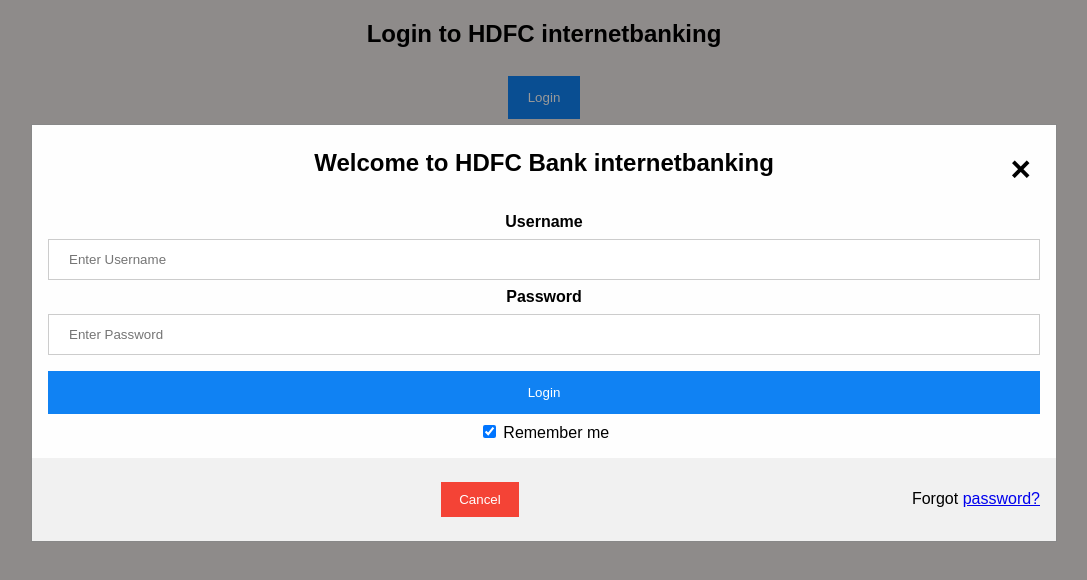
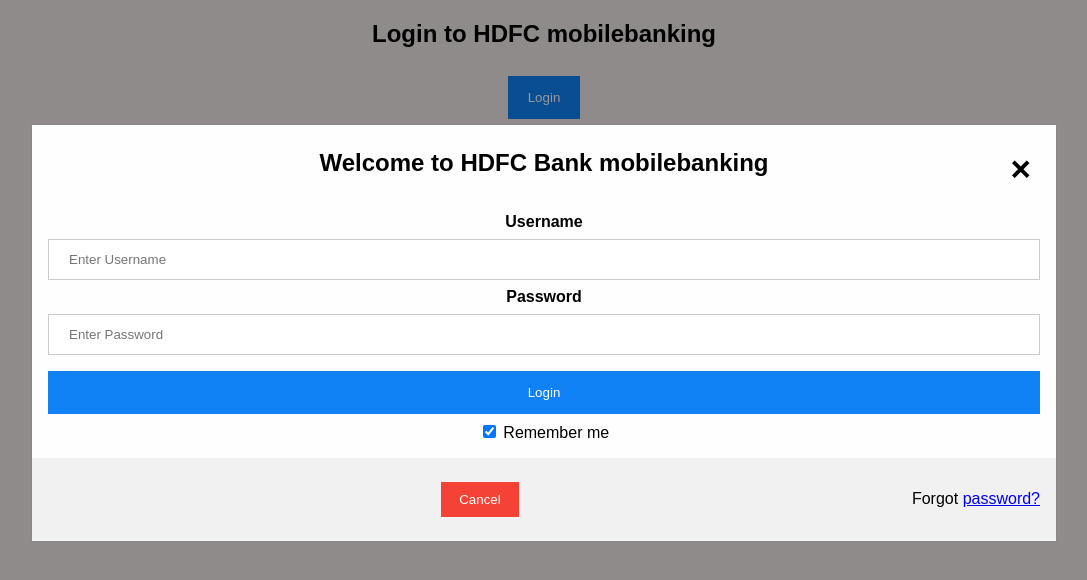
Before and after one commit to ramak8sgcp/dockerproject, a plain HTML site: page index.html in a window 1280 px wide. Both pictures are taken after a click on the button "Login". Shown: the whole page, without its empty margins (96-1183 px from the left). Drawn offline with Linux system fonts and the light colour scheme.

Commit message:
Update index.html

```diff
--- a/index.html
+++ b/index.html
@@ -127,7 +127,7 @@
 </head>
 <body align=center bgcolor="ede8e7">
 
-<h2>Login to HDFC internetbanking</h2>
+<h2>Login to HDFC mobilebanking</h2>
 
 <button onclick="document.getElementById('id01').style.display='block'" style="width:auto;">Login</button>
 
@@ -136,7 +136,7 @@
   <form class="modal-content animate" action="/action_page.php" method="post">
     <div class="imgcontainer">
       <span onclick="document.getElementById('id01').style.display='none'" class="close" title="Close Modal">&times;</span>
-      <h2>Welcome to HDFC Bank internetbanking</h2>
+      <h2>Welcome to HDFC Bank mobilebanking</h2>
     </div>
 
     <div class="container">
```
